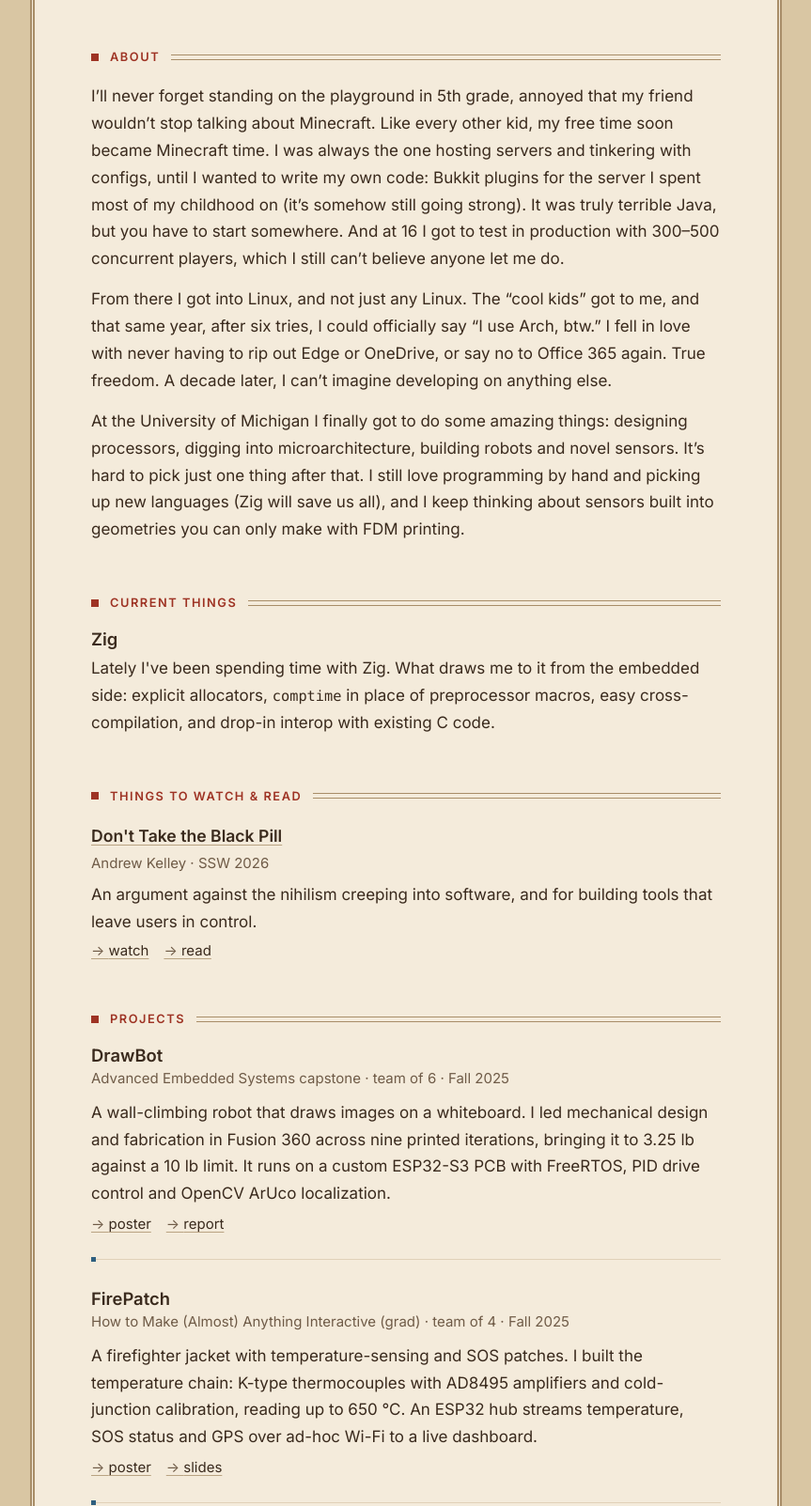
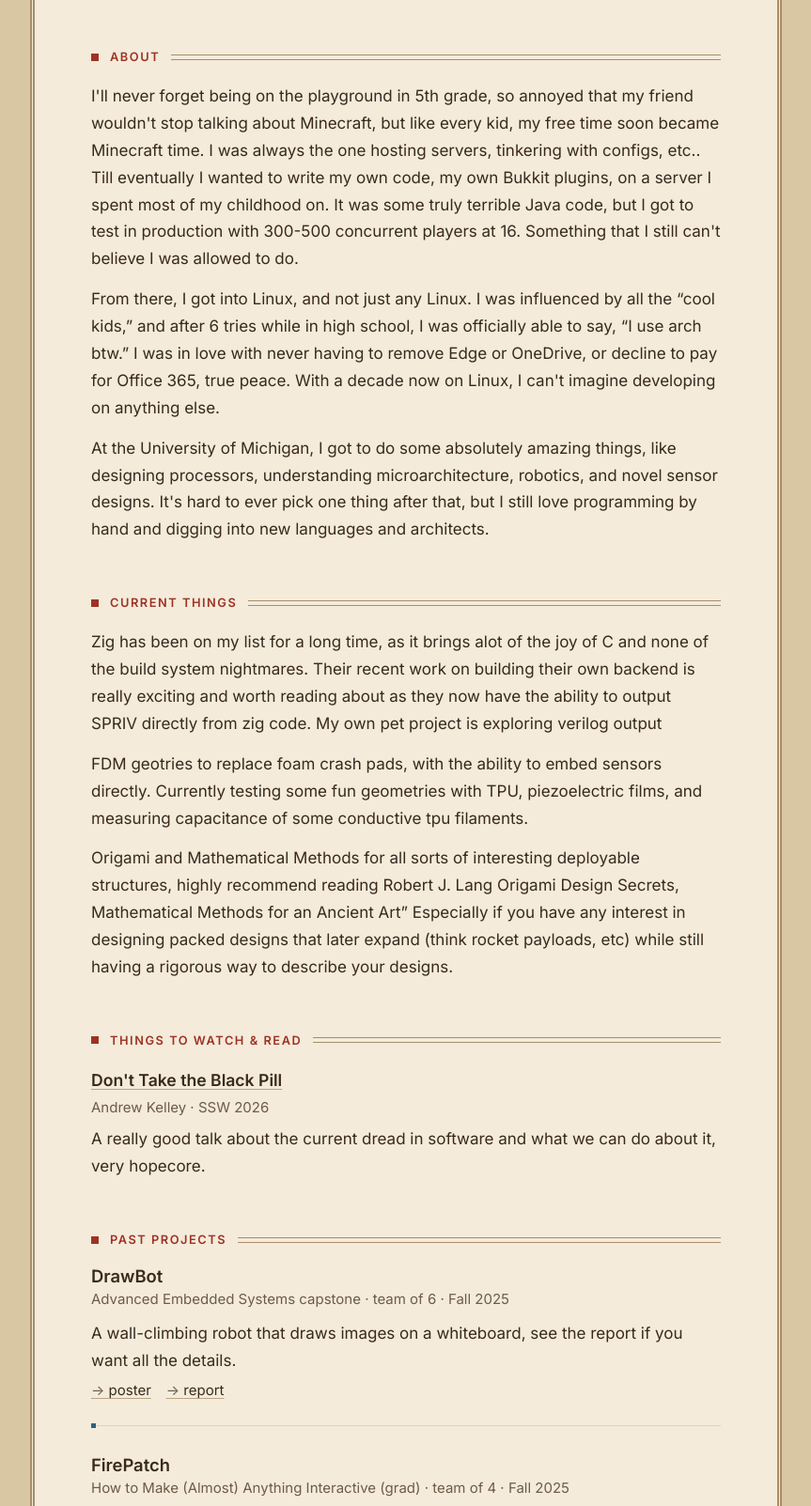
Before and after one commit to rikercolin/riker.dev, a plain HTML site: page index.html in a window 1280 px wide. Shown: the part 235-1838 px from the top of the page at 94% size, without its empty margins (208-1071 px from the left). Drawn offline with Linux system fonts and the light colour scheme.

Commit message:
Edits, and Clean up

```diff
--- a/index.html
+++ b/index.html
@@ -11,130 +11,7 @@
   <meta property="og:image" content="https://riker.dev/colin.jpg">
   <meta property="og:url" content="https://riker.dev/">
   <link rel="preload" href="fonts/inter.woff2" as="font" type="font/woff2" crossorigin>
-  <style>
-    @font-face {
-      font-family: "Inter";
-      src: url("fonts/inter.woff2") format("woff2");
-      font-weight: 100 900;
-      font-display: swap;
-    }
-    @font-face {
-      font-family: "Newsreader";
-      src: url("fonts/newsreader-500.woff2") format("woff2");
-      font-weight: 500;
-      font-display: swap;
-    }
-    :root {
-      /* Prairie palette (Frank Lloyd Wright-inspired) */
-      --bg: #f4ebdb;      /* parchment: center column */
-      --outer: #d9c6a3;   /* sand: side fill */
-      --fg: #3a2a1d;      /* walnut */
-      --muted: #6f5b47;   /* umber */
-      --rule: #a88d68;    /* oak: lines */
-      --accent: #9e3324;  /* Cherokee red: section labels */
-      --blue: #2f5f7f;    /* art-glass blue */
-      --ochre: #c9963f;   /* art-glass ochre */
-      --hover: var(--blue);
-      --link-line: #b9a382;
-      --serif: "Newsreader", Georgia, serif;
-      --mono: ui-monospace, "SF Mono", "JetBrains Mono", Menlo, Consolas, monospace;
-      --sans: "Inter", system-ui, -apple-system, "Segoe UI", Roboto, sans-serif;
-    }
-    * { box-sizing: border-box; }
-    html { background: var(--outer); }
-    ::selection { background: #e6c98f; color: var(--fg); }
-    body {
-      margin: 0;
-      color: var(--fg);
-      font: 17px/1.7 var(--sans);
-      -webkit-font-smoothing: antialiased;
-    }
-    main {
-      max-width: 800px;            /* 680px of text + 60px padding each side */
-      min-height: 100vh;
-      margin: 0 auto;
-      padding: 72px 60px 96px;
-      padding-top: 40px;
-      background: var(--bg);
-      border-left: 5px double var(--rule);
-      border-right: 5px double var(--rule);
-    }
-    @media (max-width: 800px) {
-      main { padding: 32px 24px 80px; border: 0; }
-    }
-
-    /* Prairie art-glass motif: squares + double rule */
-    .motif { display: flex; align-items: center; gap: 8px; margin: 0 0 44px; }
-    .motif .sq { flex: none; width: 10px; height: 10px; }
-    .motif .sq.red { background: var(--accent); }
-    .motif .sq.blue { background: var(--blue); width: 6px; height: 6px; }
-    .motif .sq.ochre { background: var(--ochre); }
-    .motif .sq.open { border: 1px solid var(--rule); }
-    .motif .bar { flex: 1; height: 6px; border-top: 1px solid var(--rule); border-bottom: 1px solid var(--rule); }
-    .motif.end { margin: 0; }
-    footer .copy { margin: 14px 0 0; }
-    a { color: var(--fg); text-decoration: underline; text-decoration-color: var(--link-line); text-underline-offset: 3px; }
-    a:hover { color: var(--hover); text-decoration-color: var(--hover); }
-
-    .id { display: flex; align-items: center; gap: 22px; margin: 0 0 22px; }
-    .avatar {
-      flex: none;
-      width: 96px; height: 96px;
-      border-radius: 50%;
-      object-fit: cover;
-      border: 2px solid var(--accent);
-      outline: 1px solid var(--rule);
-      outline-offset: 3px;
-    }
-    @media (max-width: 420px) { .avatar { width: 72px; height: 72px; } .id { gap: 16px; } }
-    header h1 {
-      font: 500 2.6rem/1.1 var(--serif);
-      margin: 0 0 4px;
-      letter-spacing: -0.01em;
-    }
-    header .tag { color: var(--muted); font-size: 1rem; margin: 0; }
-    nav.links { display: flex; flex-wrap: wrap; gap: 6px 22px; font: 16px var(--sans); }
-
-    section { margin-top: 56px; }
-    h2 {
-      display: flex;
-      align-items: center;
-      gap: 12px;
-      font: 600 0.8rem var(--sans);
-      text-transform: uppercase;
-      letter-spacing: 0.12em;
-      color: var(--accent);
-      margin: 0 0 20px;
-    }
-    h2::before { content: ""; flex: none; width: 8px; height: 8px; background: var(--accent); }
-    h2::after { content: ""; flex: 1; height: 4px; border-top: 1px solid var(--rule); border-bottom: 1px solid var(--rule); }
-    p { margin: 0 0 14px; }
-
-    .project { margin: 0 0 30px; padding-bottom: 28px; border-bottom: 1px solid #e0d1b8; position: relative; }
-    .project:last-child { border-bottom: 0; padding-bottom: 0; }
-    .project:not(:last-child)::after { content: ""; position: absolute; left: 0; bottom: -3px; width: 5px; height: 5px; background: var(--blue); }
-    .project h3 { font: 600 1.15rem var(--sans); margin: 0; }
-    .project .meta { color: var(--muted); font: 15px/1.5 var(--sans); margin: 3px 0 10px; }
-    .project p { margin: 0 0 8px; }
-    .project .docs { font: 15px var(--sans); display: flex; flex-wrap: wrap; gap: 4px 16px; }
-    .project .docs a::before { content: "→ "; color: var(--muted); }
-
-    .thing { margin: 0 0 28px; }
-    .thing h3 { font: 600 1.15rem var(--sans); margin: 0 0 6px; }
-    .talk { margin: 0 0 22px; }
-    .talk-title { font-weight: 600; font-size: 1.1rem; }
-    .talk .docs { font: 15px var(--sans); display: flex; gap: 4px 16px; margin-top: 6px; }
-    .talk .docs a::before { content: "→ "; color: var(--muted); }
-    .talk .meta { color: var(--muted); font: 15px/1.5 var(--sans); margin: 3px 0 8px; }
-    .talk p { margin: 0; }
-
-    footer {
-      margin-top: 72px;
-      color: var(--muted);
-      font: 14px var(--sans);
-    }
-    code { font: 0.9em var(--mono); }
-  </style>
+  <link rel="stylesheet" href="style.css">
 </head>
 <body>
 <main>
@@ -154,7 +31,7 @@
     </div>
     <nav class="links">
       <a href="mailto:rikercolin@gmail.com">email</a>
-      <a href="https://github.com/ColinRiker">github</a>
+      <a href="https://github.com/rikercolin">github</a>
       <a href="ColinRiker_Resume.pdf">resume</a>
     </nav>
   </header>
@@ -162,24 +39,13 @@
   <section id="about">
     <h2>About</h2>
     <p>
-      I&rsquo;ll never forget standing on the playground in 5th grade, annoyed that my friend wouldn&rsquo;t stop
-      talking about Minecraft. Like every other kid, my free time soon became Minecraft time. I was always the one
-      hosting servers and tinkering with configs, until I wanted to write my own code: Bukkit plugins for the
-      server I spent most of my childhood on (it&rsquo;s somehow still going strong). It was truly terrible Java,
-      but you have to start somewhere. And at 16 I got to test in production with 300&ndash;500 concurrent players,
-      which I still can&rsquo;t believe anyone let me do.
+      I'll never forget being on the playground in 5th grade, so annoyed that my friend wouldn't stop talking about Minecraft, but like every kid, my free time soon became Minecraft time. I was always the one hosting servers, tinkering with configs, etc.. Till eventually I wanted to write my own code, my own Bukkit plugins, on a server I spent most of my childhood on. It was some truly terrible Java code, but I got to test in production with 300-500 concurrent players at 16. Something that I still can't believe I was allowed to do.
     </p>
     <p>
-      From there I got into Linux, and not just any Linux. The &ldquo;cool kids&rdquo; got to me, and that same
-      year, after six tries, I could officially say &ldquo;I use Arch, btw.&rdquo; I fell in love with never having
-      to rip out Edge or OneDrive, or say no to Office 365 again. True freedom. A decade later, I can&rsquo;t imagine
-      developing on anything else.
+      From there, I got into Linux, and not just any Linux. I was influenced by all the “cool kids,” and after 6 tries while in high school, I was officially able to say, “I use arch btw.” I was in love with never having to remove Edge or OneDrive, or decline to pay for Office 365, true peace. With a decade now on Linux, I can't imagine developing on anything else.
     </p>
     <p>
-      At the University of Michigan I finally got to do some amazing things: designing processors, digging into
-      microarchitecture, building robots and novel sensors. It&rsquo;s hard to pick just one thing after that. I still
-      love programming by hand and picking up new languages (Zig will save us all), and I keep thinking about sensors
-      built into geometries you can only make with FDM printing.
+      At the University of Michigan, I got to do some absolutely amazing things, like designing processors, understanding microarchitecture, robotics, and novel sensor designs. It's hard to ever pick one thing after that, but I still love programming by hand and digging into new languages and architects.
     </p>
   </section>
 
@@ -187,13 +53,16 @@
     <h2>Current things</h2>
     <!-- One <article class="thing"> per current thing. -->
     <article class="thing">
-      <h3>Zig</h3>
       <p>
-        Lately I've been spending time with Zig. What draws me to it from the embedded side:
-        explicit allocators, <code>comptime</code> in place of preprocessor macros, easy
-        cross-compilation, and drop-in interop with existing C code.
+          Zig has been on my list for a long time, as it brings alot of the joy of C and none of the build system nightmares. Their recent work on building their own backend is really exciting and worth reading about as they now have the ability to output SPRIV directly from zig code. My own pet project is exploring verilog output
       </p>
-      <!-- TODO(Colin): what you're building or learning with it, and what you think so far. -->
+      <p>
+        FDM geotries to replace foam crash pads, with the ability to embed sensors directly. Currently testing some fun geometries with TPU, piezoelectric films, and measuring capacitance of some conductive tpu filaments.
+      </p>
+      <p>
+        Origami and Mathematical Methods for all sorts of interesting deployable structures, highly recommend reading Robert J. Lang Origami Design Secrets, Mathematical Methods for an Ancient Art” Especially if you have any interest in designing packed designs that later expand (think rocket payloads, etc) while still having a rigorous way to describe your designs.
+      </p>
+
     </article>
   </section>
 
@@ -203,24 +72,19 @@
     <article class="talk">
       <a class="talk-title" href="https://www.youtube.com/watch?v=zLZwpH5lCD4">Don't Take the Black Pill</a>
       <div class="meta">Andrew Kelley · SSW 2026</div>
-      <p>An argument against the nihilism creeping into software, and for building tools that leave users in control.</p>
-      <div class="docs">
-        <a href="https://www.youtube.com/watch?v=zLZwpH5lCD4">watch</a>
-        <a href="https://andrewkelley.me/post/dont-take-black-pill.html">read</a>
-      </div>
+      <p>A really good talk about the current dread in software and what we can do about it, very hopecore.</p>
+
     </article>
   </section>
 
   <section id="projects">
-    <h2>Projects</h2>
+    <h2>Past Projects</h2>
 
     <article class="project">
       <h3>DrawBot</h3>
       <div class="meta">Advanced Embedded Systems capstone · team of 6 · Fall 2025</div>
       <p>
-        A wall-climbing robot that draws images on a whiteboard. I led mechanical design and fabrication
-        in Fusion 360 across nine printed iterations, bringing it to 3.25 lb against a 10 lb limit.
-        It runs on a custom ESP32-S3 PCB with FreeRTOS, PID drive control and OpenCV ArUco localization.
+        A wall-climbing robot that draws images on a whiteboard, see the report if you want all the details.
       </p>
       <div class="docs">
         <a href="docs/drawbot-poster.pdf">poster</a>
@@ -232,9 +96,9 @@
       <h3>FirePatch</h3>
       <div class="meta">How to Make (Almost) Anything Interactive (grad) · team of 4 · Fall 2025</div>
       <p>
-        A firefighter jacket with temperature-sensing and SOS patches. I built the temperature chain:
-        K-type thermocouples with AD8495 amplifiers and cold-junction calibration, reading up to 650 °C.
-        An ESP32 hub streams temperature, SOS status and GPS over ad-hoc Wi-Fi to a live dashboard.
+        A firefighter jacket with temperature-sensing SOS patches. The idea being it alerts you if your suit
+        temp is dangerously high or in the case of being trapped ripping off any of the patches sends an out an
+        emergency notice.
       </p>
       <div class="docs">
         <a href="docs/firepatch-poster.pdf">poster</a>
@@ -246,12 +110,12 @@
       <h3>Phone Lock Box</h3>
       <div class="meta">Intro to Embedded Systems · team of 4 · Winter 2025</div>
       <p>
-        A timed lock box that keeps your phone away while you study. I wrote the core firmware around a
-        custom real-time event scheduler and state machine on an STM32 Nucleo. I also built NFC phone detection
-        and an interrupt-driven emergency unlock, and integrated the accelerometer, LCD, rotary encoder and solenoid lock.
+        A timed lock box that keeps your phone away while you study.
+        The repo and docs give a strong overview if your looking for specifics!
       </p>
       <div class="docs">
         <a href="docs/phone-lockbox-poster.pdf">poster</a>
+        <a href="https://github.com/ColinRiker/373Project_PhoneLockBox">repo</a>
       </div>
     </article>
 
@@ -269,7 +133,7 @@
       <h3>Heat-Recovery Ventilator Controller</h3>
       <div class="meta">Research assistant, 2226 Midwest net-zero building · 2023–2024</div>
       <p>
-        I built the embedded controller for an active heat-recovery ventilator: a C fan controller on a Raspberry Pi
+        Embedded controller for an active heat-recovery ventilator. A C fan controller on a Raspberry Pi
         Zero 2 using hardware PWM, linked to the project's sensor nodes over MQTT.
       </p>
       <div class="docs">
@@ -278,19 +142,11 @@
     </article>
 
     <article class="project">
-      <h3>CUDA Convolution</h3>
-      <div class="meta">Applied GPU Programming</div>
-      <p>
-        A GPU convolution kernel in CUDA, optimized with shared-memory tiling.
-      </p>
-    </article>
-
-    <article class="project">
       <h3>Regular Expressions for Partial Data</h3>
       <div class="meta">Research intern, DryvIQ via U-M UROP · Summer 2022</div>
       <p>
-        I improved open-source address-parsing regexes for finding personal data in documents.
-        F-measure rose 27% on a mixed-country set and 9% on a US set. I also built the Python evaluation
+        Improved open-source address-parsing regexes for finding personal data in documents.
+        F-measure rose 27% on a mixed-country set and 9% on a US set. While also builing the Python evaluation
         tool and labeled 5,400+ addresses.
       </p>
       <div class="docs">
--- /dev/null
+++ b/style.css
@@ -0,0 +1,122 @@
+@font-face {
+  font-family: "Inter";
+  src: url("fonts/inter.woff2") format("woff2");
+  font-weight: 100 900;
+  font-display: swap;
+}
+@font-face {
+  font-family: "Newsreader";
+  src: url("fonts/newsreader-500.woff2") format("woff2");
+  font-weight: 500;
+  font-display: swap;
+}
+:root {
+  /* Prairie palette (Frank Lloyd Wright-inspired) */
+  --bg: #f4ebdb;      /* parchment: center column */
+  --outer: #d9c6a3;   /* sand: side fill */
+  --fg: #3a2a1d;      /* walnut */
+  --muted: #6f5b47;   /* umber */
+  --rule: #a88d68;    /* oak: lines */
+  --accent: #9e3324;  /* Cherokee red: section labels */
+  --blue: #2f5f7f;    /* art-glass blue */
+  --ochre: #c9963f;   /* art-glass ochre */
+  --hover: var(--blue);
+  --link-line: #b9a382;
+  --serif: "Newsreader", Georgia, serif;
+  --mono: ui-monospace, "SF Mono", "JetBrains Mono", Menlo, Consolas, monospace;
+  --sans: "Inter", system-ui, -apple-system, "Segoe UI", Roboto, sans-serif;
+}
+* { box-sizing: border-box; }
+html { background: var(--outer); }
+::selection { background: #e6c98f; color: var(--fg); }
+body {
+  margin: 0;
+  color: var(--fg);
+  font: 17px/1.7 var(--sans);
+  -webkit-font-smoothing: antialiased;
+}
+main {
+  max-width: 800px;            /* 680px of text + 60px padding each side */
+  min-height: 100vh;
+  margin: 0 auto;
+  padding: 72px 60px 96px;
+  padding-top: 40px;
+  background: var(--bg);
+  border-left: 5px double var(--rule);
+  border-right: 5px double var(--rule);
+}
+@media (max-width: 800px) {
+  main { padding: 32px 24px 80px; border: 0; }
+}
+
+/* Prairie art-glass motif: squares + double rule */
+.motif { display: flex; align-items: center; gap: 8px; margin: 0 0 44px; }
+.motif .sq { flex: none; width: 10px; height: 10px; }
+.motif .sq.red { background: var(--accent); }
+.motif .sq.blue { background: var(--blue); width: 6px; height: 6px; }
+.motif .sq.ochre { background: var(--ochre); }
+.motif .sq.open { border: 1px solid var(--rule); }
+.motif .bar { flex: 1; height: 6px; border-top: 1px solid var(--rule); border-bottom: 1px solid var(--rule); }
+.motif.end { margin: 0; }
+footer .copy { margin: 14px 0 0; }
+a { color: var(--fg); text-decoration: underline; text-decoration-color: var(--link-line); text-underline-offset: 3px; }
+a:hover { color: var(--hover); text-decoration-color: var(--hover); }
+
+.id { display: flex; align-items: center; gap: 22px; margin: 0 0 22px; }
+.avatar {
+  flex: none;
+  width: 96px; height: 96px;
+  border-radius: 50%;
+  object-fit: cover;
+  border: 2px solid var(--accent);
+  outline: 1px solid var(--rule);
+  outline-offset: 3px;
+}
+@media (max-width: 420px) { .avatar { width: 72px; height: 72px; } .id { gap: 16px; } }
+header h1 {
+  font: 500 2.6rem/1.1 var(--serif);
+  margin: 0 0 4px;
+  letter-spacing: -0.01em;
+}
+header .tag { color: var(--muted); font-size: 1rem; margin: 0; }
+nav.links { display: flex; flex-wrap: wrap; gap: 6px 22px; font: 16px var(--sans); }
+
+section { margin-top: 56px; }
+h2 {
+  display: flex;
+  align-items: center;
+  gap: 12px;
+  font: 600 0.8rem var(--sans);
+  text-transform: uppercase;
+  letter-spacing: 0.12em;
+  color: var(--accent);
+  margin: 0 0 20px;
+}
+h2::before { content: ""; flex: none; width: 8px; height: 8px; background: var(--accent); }
+h2::after { content: ""; flex: 1; height: 4px; border-top: 1px solid var(--rule); border-bottom: 1px solid var(--rule); }
+p { margin: 0 0 14px; }
+
+.project { margin: 0 0 30px; padding-bottom: 28px; border-bottom: 1px solid #e0d1b8; position: relative; }
+.project:last-child { border-bottom: 0; padding-bottom: 0; }
+.project:not(:last-child)::after { content: ""; position: absolute; left: 0; bottom: -3px; width: 5px; height: 5px; background: var(--blue); }
+.project h3 { font: 600 1.15rem var(--sans); margin: 0; }
+.project .meta { color: var(--muted); font: 15px/1.5 var(--sans); margin: 3px 0 10px; }
+.project p { margin: 0 0 8px; }
+.project .docs { font: 15px var(--sans); display: flex; flex-wrap: wrap; gap: 4px 16px; }
+.project .docs a::before { content: "→ "; color: var(--muted); }
+
+.thing { margin: 0 0 28px; }
+.thing h3 { font: 600 1.15rem var(--sans); margin: 0 0 6px; }
+.talk { margin: 0 0 22px; }
+.talk-title { font-weight: 600; font-size: 1.1rem; }
+.talk .docs { font: 15px var(--sans); display: flex; gap: 4px 16px; margin-top: 6px; }
+.talk .docs a::before { content: "→ "; color: var(--muted); }
+.talk .meta { color: var(--muted); font: 15px/1.5 var(--sans); margin: 3px 0 8px; }
+.talk p { margin: 0; }
+
+footer {
+  margin-top: 72px;
+  color: var(--muted);
+  font: 14px var(--sans);
+}
+code { font: 0.9em var(--mono); }
```
Also changed, not shown: 2 other files.
